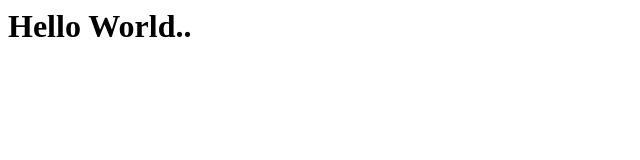
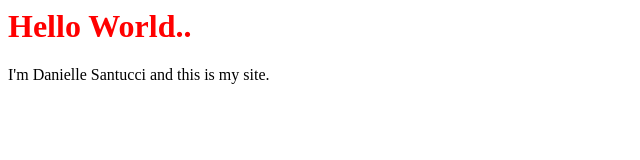
Before and after one commit to dsantucci94/dsantucci94.github.io, a plain HTML site: page index.html in a window 1280 px wide. Shown: the whole page, without its empty margins (0-640 px from the left). Drawn offline with Linux system fonts and the light colour scheme.

Commit message:
adds stylesheet

```diff
--- /dev/null
+++ b/hello.css
@@ -0,0 +1,3 @@
+h1{
+    color:red;
+}
--- a/index.html
+++ b/index.html
@@ -1 +1,14 @@
-<h1> Hello World..</h>
+
+<html>
+    <head>
+        <title>Danielle</title>
+        <link rel="stylesheet"
+                href="hello.css">
+    </head>
+    <body>
+        <h1> Hello World..</h1>
+        <p> I'm  Danielle Santucci and this is my site.</p>
+
+     </body>
+
+</html>
```
